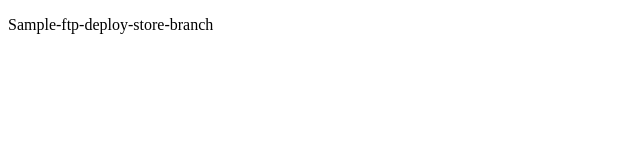
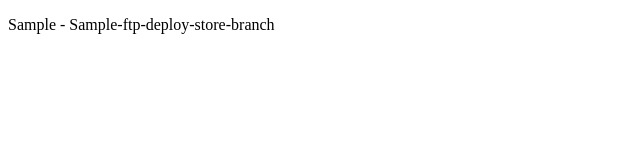
Before and after one commit to Just-Tamizha/ftp-deploy, a plain HTML site: page index.html in a window 1280 px wide. Shown: the full height of the page, 0-640 px from the left. Drawn offline with Linux system fonts and the light colour scheme.

Commit message:
Update index.html

```diff
--- a/index.html
+++ b/index.html
@@ -6,6 +6,6 @@
     <title>Tamizha</title>
 </head>
 <body>
-    <p>Sample-ftp-deploy-store-branch</p>
+    <p>Sample - Sample-ftp-deploy-store-branch</p>
 </body>
 </html>
```
